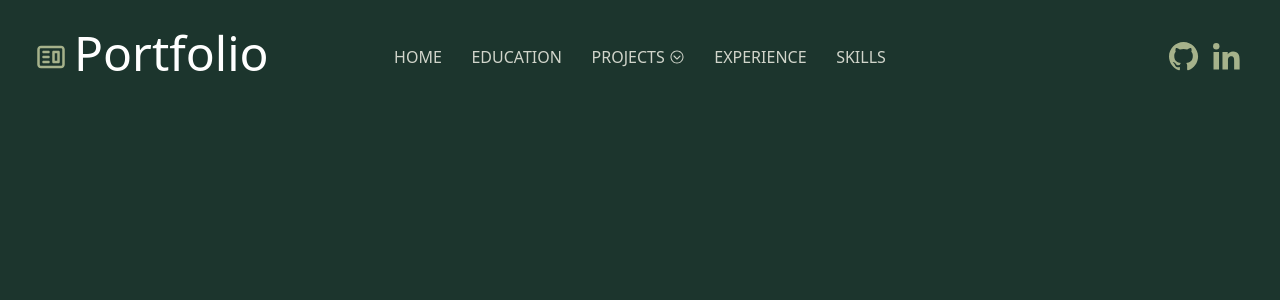
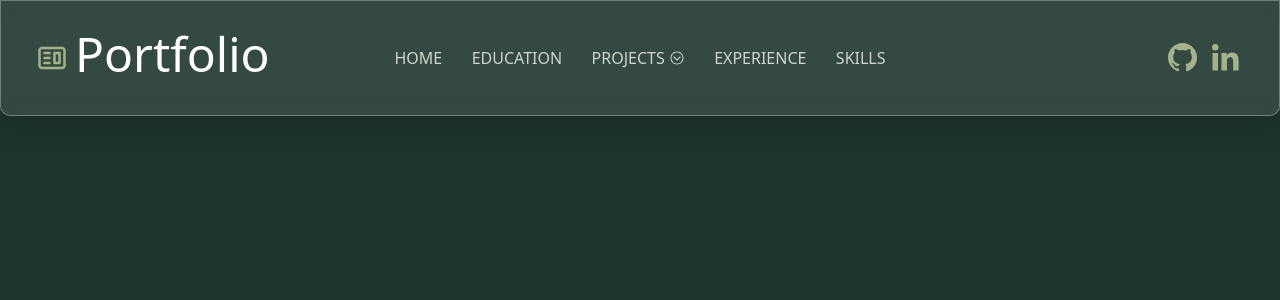
Before and after one commit to Mr-Aqib/React_Portfolio, a React (Vite) app: page / in a window 1280 px wide. Shown: the top 300 px of the page. Built offline with nearby package versions, Linux system fonts and the light colour scheme.

Commit message:
final header

```diff
--- a/src/global.css
+++ b/src/global.css
@@ -11,9 +11,13 @@ body{
     --primarycolor:#A6B28B;
     --iconstransitions:all 0.4s;
 }
-/* .header-con{
-    background-color: rgba(255, 255, 255, 0.2);
-} */
+.header-con{
+    background-color: rgba(255, 255, 255, 0.1);
+    backdrop-filter: blur(10px);
+    border-radius:0px 0px  10px 10px;
+     border: 1px solid rgba(255, 255, 255, 0.3);
+    box-shadow: 0 8px 32px 0 rgba(0, 0, 0, 0.2)
+}
 .biicons{
     color:var(--primarycolor) !important ;
 }
```
